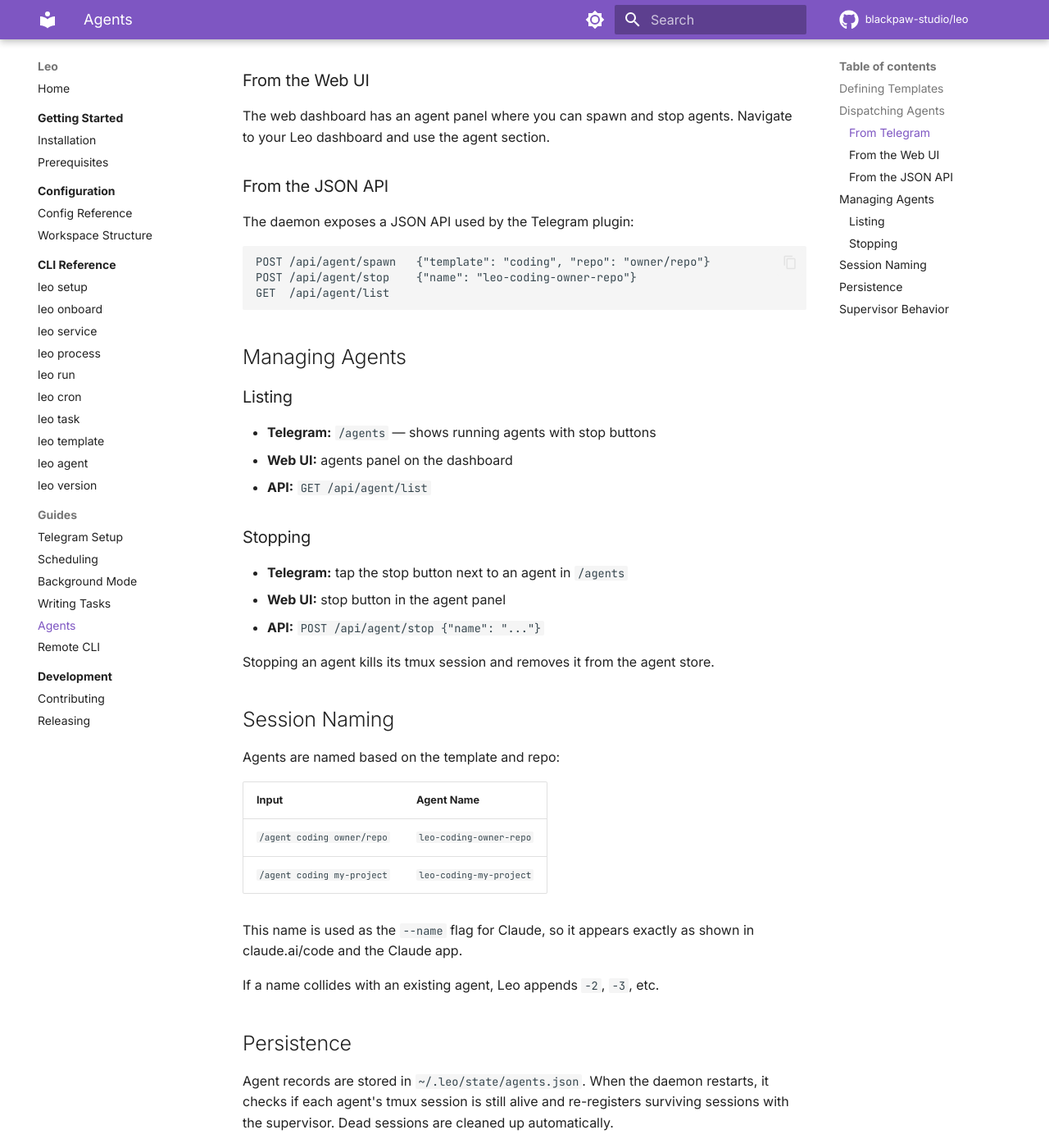
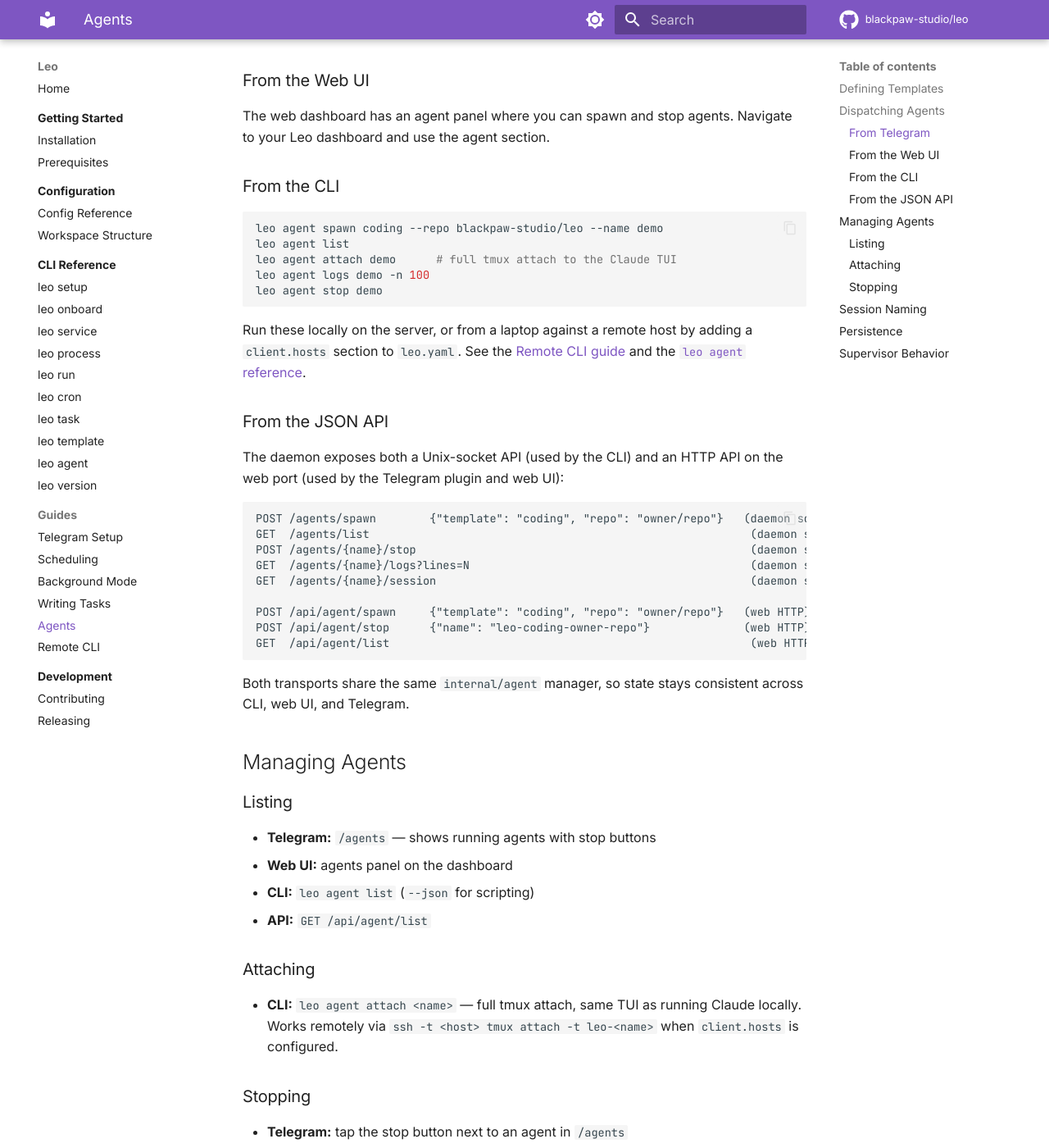
Before and after one commit to blackpaw-studio/leo, an MkDocs documentation site: the page built from docs/guides/agents.md, in a window 1280 px wide and 1400 px high, scrolled down 1026 px. Shown: the whole window at 82% size. Built offline with MkDocs 1.6.1 and Material for MkDocs 9.7.7, drawn with Linux system fonts in a browser that asks for light colours; comment, search, counter and statistics services are not loaded; some of the changed text lies outside the part shown.

Commit message:
docs: extend CLAUDE, config-reference, and agents guide for the new CLI
- CLAUDE.md: note the internal/agent package, add 'Ephemeral Agents'
  primitive, and list the new client and templates config sections
- config-reference.md: document the client section (default_host + hosts)
- guides/agents.md: add 'From the CLI' dispatch + attach/stop coverage,
  and surface the daemon /agents/* endpoints alongside the web HTTP API

````diff
--- a/docs/guides/agents.md
+++ b/docs/guides/agents.md
@@ -42,15 +42,35 @@ You can also send just `/agent` to get an interactive template picker with inlin
 
 The web dashboard has an agent panel where you can spawn and stop agents. Navigate to your Leo dashboard and use the agent section.
 
+### From the CLI
+
+```bash
+leo agent spawn coding --repo blackpaw-studio/leo --name demo
+leo agent list
+leo agent attach demo      # full tmux attach to the Claude TUI
+leo agent logs demo -n 100
+leo agent stop demo
+```
+
+Run these locally on the server, or from a laptop against a remote host by adding a `client.hosts` section to `leo.yaml`. See the [Remote CLI guide](remote-cli.md) and the [`leo agent` reference](../cli/agent.md).
+
 ### From the JSON API
 
-The daemon exposes a JSON API used by the Telegram plugin:
+The daemon exposes both a Unix-socket API (used by the CLI) and an HTTP API on the web port (used by the Telegram plugin and web UI):
 
 ```
-POST /api/agent/spawn   {"template": "coding", "repo": "owner/repo"}
-POST /api/agent/stop    {"name": "leo-coding-owner-repo"}
-GET  /api/agent/list
+POST /agents/spawn        {"template": "coding", "repo": "owner/repo"}   (daemon socket)
+GET  /agents/list                                                         (daemon socket)
+POST /agents/{name}/stop                                                  (daemon socket)
+GET  /agents/{name}/logs?lines=N                                          (daemon socket)
+GET  /agents/{name}/session                                               (daemon socket)
+
+POST /api/agent/spawn     {"template": "coding", "repo": "owner/repo"}   (web HTTP)
+POST /api/agent/stop      {"name": "leo-coding-owner-repo"}              (web HTTP)
+GET  /api/agent/list                                                      (web HTTP)
 ```
+
+Both transports share the same `internal/agent` manager, so state stays consistent across CLI, web UI, and Telegram.
 
 ## Managing Agents
 
@@ -58,12 +78,18 @@ GET  /api/agent/list
 
 - **Telegram:** `/agents` — shows running agents with stop buttons
 - **Web UI:** agents panel on the dashboard
+- **CLI:** `leo agent list` (`--json` for scripting)
 - **API:** `GET /api/agent/list`
+
+### Attaching
+
+- **CLI:** `leo agent attach <name>` — full tmux attach, same TUI as running Claude locally. Works remotely via `ssh -t <host> tmux attach -t leo-<name>` when `client.hosts` is configured.
 
 ### Stopping
 
 - **Telegram:** tap the stop button next to an agent in `/agents`
 - **Web UI:** stop button in the agent panel
+- **CLI:** `leo agent stop <name>`
 - **API:** `POST /api/agent/stop {"name": "..."}`
 
 Stopping an agent kills its tmux session and removes it from the agent store.
````
Also changed, not shown: CLAUDE.md (+5 -1 lines), docs/configuration/config-reference.md (+29 -0 lines).
